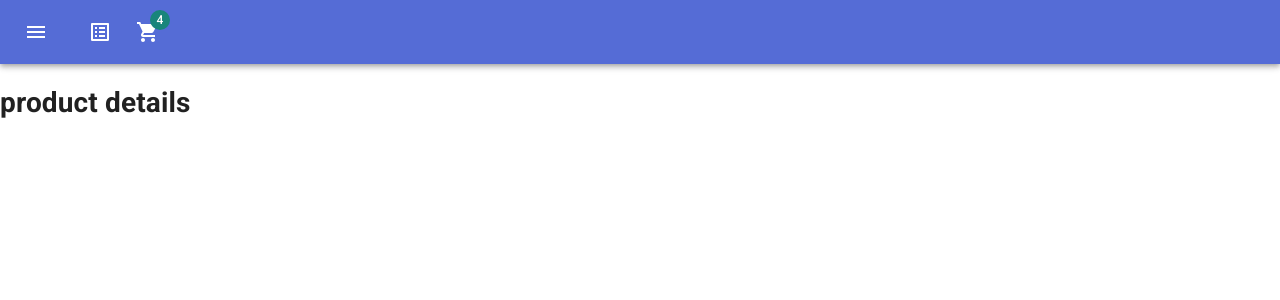
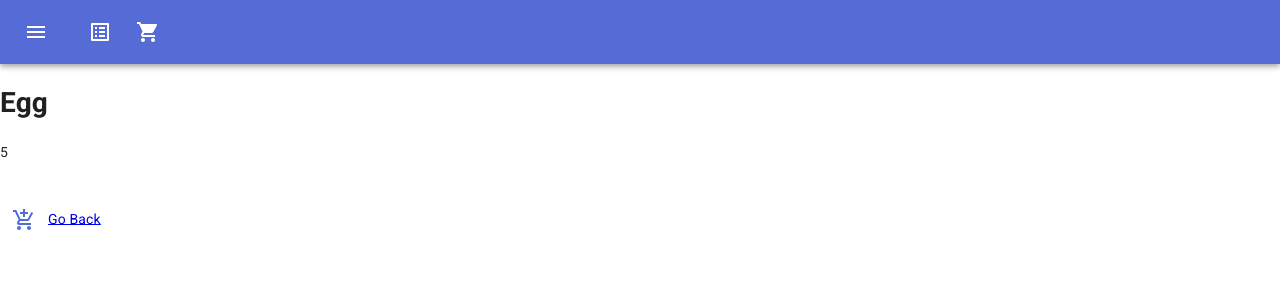
Before and after one commit to ridwanbinsarwar/simple-ecommerce, a Next.js app: page /product/1 in a window 1280 px wide. Shown: the top 300 px of the page. Built offline with nearby package versions, Linux system fonts and the light colour scheme.

Commit message:
cartContext added

```diff
--- a/components/Header.jsx
+++ b/components/Header.jsx
@@ -1,4 +1,4 @@
-import React from 'react';
+import React, {useContext} from 'react';
 import { makeStyles } from '@material-ui/core/styles';
 import AppBar from '@material-ui/core/AppBar';
 import Toolbar from '@material-ui/core/Toolbar';
@@ -7,6 +7,8 @@ import MenuIcon from '@material-ui/icons/Menu';
 import Badge from '@material-ui/core/Badge';
 import ShoppingCartIcon from '@material-ui/icons/ShoppingCart';
 import ListAltIcon from '@material-ui/icons/ListAlt';
+import {CartContext} from '../src/CartContext'
+
 const useStyles = makeStyles((theme) => ({
     root: {
       flexGrow: 1,
@@ -17,7 +19,8 @@ const useStyles = makeStyles((theme) => ({
   }));
 
 const Header = () => {
-    const classes = useStyles();
+  const classes = useStyles();
+  const cart = useContext(CartContext)
 
   return (
     <div className={classes.root}>
@@ -32,7 +35,7 @@ const Header = () => {
               </Badge>
           </IconButton>
           <IconButton aria-label="show cart" color="inherit">
-              <Badge badgeContent={4} color="secondary">
+              <Badge badgeContent={cart.quantity} color="secondary">
                 <ShoppingCartIcon />
               </Badge>
            </IconButton>
--- a/data/products.json
+++ b/data/products.json
@@ -4,37 +4,43 @@
     "id":"1",
     "title":"Egg",
     "description":"GitHub today announced a bunch of new features at its virtual GitHub...",
-    "price":10
+    "price":10,
+    "quantity":5
     },
     {
       "id":"2",
       "title":"Apple",
       "description":"GitHub today announced a bunch of new features at its virtual GitHub...",
-      "price":5
+      "price":5,
+      "quantity":12
     },
     {
       "id":"3",
       "title":"Ram",
       "description":"GitHub today announced a bunch of new features at its virtual GitHub...",
-      "price":200
+      "price":200,
+      "quantity":16
     },
     {
       "id":"4",
       "title":"Graphics Card",
       "description":"GitHub today announced a bunch of new features at its virtual GitHub...",
-      "price":500
+      "price":500,
+      "quantity":190
     },
     {
       "id":"5",
       "title":"Chair",
       "description":"When app stores entered the mainstream tech culture, they exposed developers to an audience of millions...",
-      "price":500
+      "price":500,
+      "quantity":70
     },
     {
       "id":"6",
       "title":"Table",
       "description":"When app stores entered the mainstream tech culture, they exposed developers to an audience of millions...",
-      "price":600
+      "price":600,
+      "quantity":10
     }
   ]
 }
--- a/pages/_app.js
+++ b/pages/_app.js
@@ -4,6 +4,7 @@ import { ThemeProvider } from '@material-ui/core/styles';
 import CssBaseline from '@material-ui/core/CssBaseline';
 import theme from '../src/theme';
 import Layout from '../components/Layout'
+import {CartProvider} from '../src/CartContext'
 
 
 export default function MyApp(props) {
@@ -37,9 +38,12 @@ export default function MyApp(props) {
         {/* CssBaseline kickstart an elegant, consistent, and simple baseline to build upon. */}
 
         <CssBaseline />
+        <CartProvider>
         <Layout>
           <Component {...pageProps} />
         </Layout>
+        </CartProvider>
+
       </ThemeProvider>
 
     </>
--- a/pages/product/[product_id]/index.jsx
+++ b/pages/product/[product_id]/index.jsx
@@ -1,14 +1,27 @@
-import React from 'react'
+import React, { useContext } from 'react'
 import {products} from '../../../data/products.json'
 import fs from 'fs'
 import path from 'path'
+import Meta from '../../../components/Meta'
+import Link from 'next/link'
+import IconButton from '@material-ui/core/IconButton'
+import AddShoppingCartIcon from '@material-ui/icons/AddShoppingCart'
+import {CartContext} from '../../../src/CartContext'
 
 export default function Product({product}) {
-    // console.log(product)
+    // console.log(product.quantity)
+    const cart =  useContext(CartContext)
     return (
-        <div>
-            <h1>product details</h1>
-        </div>
+      <>
+        <Meta title={product.title} description={product.description} />
+        <h1>{product.title}</h1>
+        <p>{product.quantity}</p>
+        <br />
+        <IconButton onClick={e => cart.setQuantity(product.quantity)} color="primary" aria-label="add to shopping cart">
+          <AddShoppingCartIcon />
+        </IconButton>
+        <Link href='/'>Go Back</Link>
+      </>
     )
 }
 
@@ -29,7 +42,7 @@ export async function getStaticProps(context){
       props: {
         product,
       },
-      revalidate: 1,
+      // revalidate: 1,
     }
 
 }
@@ -42,9 +55,11 @@ export async function getStaticPaths() {
 
     // const products = await res.json()
     const ids = products.map((product) => product.id)
+    // console.log(ids)
     let paths = ids.map((id) => ({ params: { product_id: id.toString() } }))
+    // console.log(paths)
     return {
       paths,
-      fallback: true,
+      fallback: false,
     }
 }
--- /dev/null
+++ b/src/CartContext.js
@@ -0,0 +1,20 @@
+import React, { createContext, useState } from "react";
+
+export const CartContext = createContext();
+
+// This context provider is passed to any component requiring the context
+export const CartProvider = ({ children }) => {
+  const [quantity, setQuantity] = useState(0);
+//   const [location, setLocation] = useState("Mars");
+
+  return (
+    <CartContext.Provider
+      value={{
+        quantity,
+        setQuantity,
+      }}
+    >
+      {children}
+    </CartContext.Provider>
+  );
+};
```
